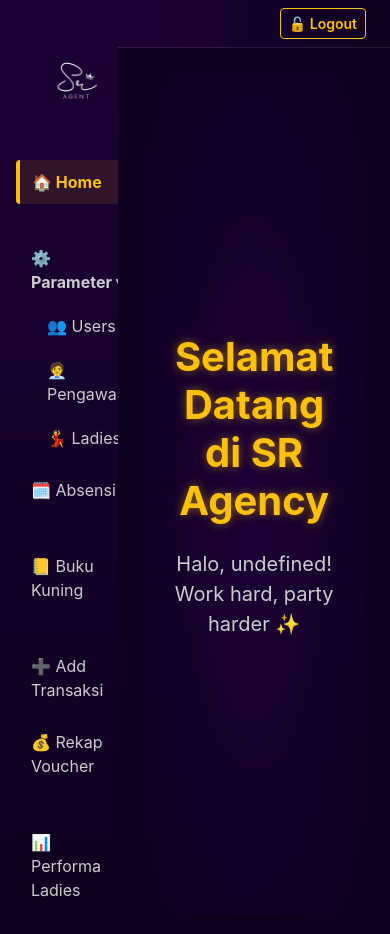
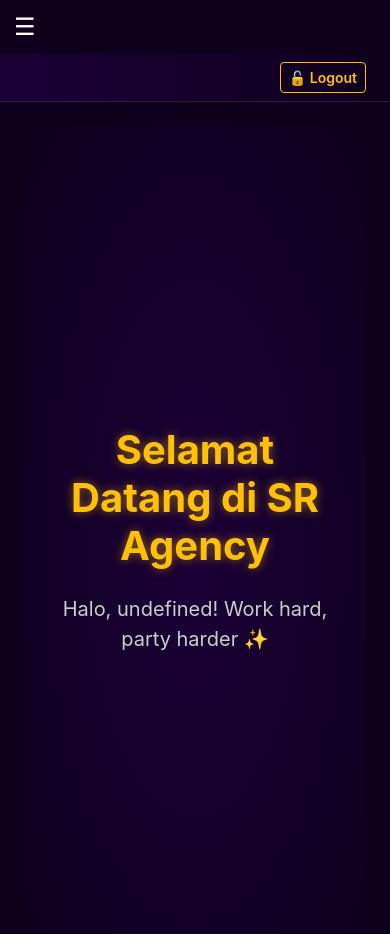
Before and after one commit to rakhafatur/web-sr, a React (Vite) app: page / in a window 390 px wide. Shown: the top 934 px of the page. Built offline with nearby package versions, Linux system fonts and the light colour scheme; sample sign-in values are in the browser's storage.

Commit message:
✨ Responsive Sidebar for Mobile + Layout Update

```diff
--- a/src/components/Sidebar.tsx
+++ b/src/components/Sidebar.tsx
@@ -2,7 +2,7 @@ import { useState } from 'react';
 import { Link, useLocation } from 'react-router-dom';
 import logo from '../assets/logosr.png';
 
-function Sidebar() {
+function Sidebar({ isOpen, onClose }: { isOpen: boolean; onClose: () => void }) {
   const location = useLocation();
   const [showParameterMenu, setShowParameterMenu] = useState(true);
 
@@ -17,19 +17,37 @@ function Sidebar() {
         background: 'linear-gradient(to bottom, #1b0036, #0f001e)',
         color: 'white',
         overflowY: 'auto',
+        position: 'fixed',
+        top: 0,
+        left: isOpen ? 0 : '-250px',
+        zIndex: 1000,
+        transition: 'left 0.3s ease-in-out',
       }}
     >
+      {/* Tombol close untuk HP */}
+      <div className="text-end d-md-none mb-2">
+        <button
+          onClick={onClose}
+          style={{
+            background: 'none',
+            color: 'white',
+            border: 'none',
+            fontSize: '1.5rem',
+          }}
+        >
+          ✕
+        </button>
+      </div>
+
       {/* Logo */}
       <div className="mb-4 text-center">
         <img src={logo} alt="SR Agency Logo" style={{ maxWidth: '120px', borderRadius: 12 }} />
       </div>
 
-      {/* Menu utama */}
+      {/* Menu */}
       <ul className="nav flex-column gap-2">
         <li className="nav-item">
-          <Link to="/" className={`nav-link sidebar-link ${isActive('/') ? 'active' : ''}`}>
-            🏠 Home
-          </Link>
+          <Link to="/" className={`nav-link sidebar-link ${isActive('/') ? 'active' : ''}`}>🏠 Home</Link>
         </li>
 
         <li className="nav-item">
@@ -44,26 +62,17 @@ function Sidebar() {
           {showParameterMenu && (
             <ul className="nav flex-column ms-3">
               <li className="nav-item">
-                <Link
-                  to="/users"
-                  className={`nav-link sidebar-link ${isActive('/users') ? 'active' : ''}`}
-                >
+                <Link to="/users" className={`nav-link sidebar-link ${isActive('/users') ? 'active' : ''}`}>
                   👥 Users
                 </Link>
               </li>
               <li className="nav-item">
-                <Link
-                  to="/pengawas"
-                  className={`nav-link sidebar-link ${isActive('/pengawas') ? 'active' : ''}`}
-                >
+                <Link to="/pengawas" className={`nav-link sidebar-link ${isActive('/pengawas') ? 'active' : ''}`}>
                   🧑‍💼 Pengawas
                 </Link>
               </li>
               <li className="nav-item">
-                <Link
-                  to="/ladies"
-                  className={`nav-link sidebar-link ${isActive('/ladies') ? 'active' : ''}`}
-                >
+                <Link to="/ladies" className={`nav-link sidebar-link ${isActive('/ladies') ? 'active' : ''}`}>
                   💃 Ladies
                 </Link>
               </li>
@@ -72,42 +81,25 @@ function Sidebar() {
         </li>
 
         <li className="nav-item">
-          <Link
-            to="/absensi"
-            className={`nav-link sidebar-link ${isActive('/absensi') ? 'active' : ''}`}
-          >
-            🗓️ Absensi
-          </Link>
+          <Link to="/absensi" className={`nav-link sidebar-link ${isActive('/absensi') ? 'active' : ''}`}>🗓️ Absensi</Link>
         </li>
         <li className="nav-item">
-          <Link
-            to="/buku-kuning"
-            className={`nav-link sidebar-link ${isActive('/buku-kuning') ? 'active' : ''}`}
-          >
+          <Link to="/buku-kuning" className={`nav-link sidebar-link ${isActive('/buku-kuning') ? 'active' : ''}`}>
             📒 Buku Kuning
           </Link>
         </li>
         <li className="nav-item">
-          <Link
-            to="/add-transaksi"
-            className={`nav-link sidebar-link ${isActive('/add-transaksi') ? 'active' : ''}`}
-          >
+          <Link to="/add-transaksi" className={`nav-link sidebar-link ${isActive('/add-transaksi') ? 'active' : ''}`}>
             ➕ Add Transaksi
           </Link>
         </li>
         <li className="nav-item">
-          <Link
-            to="/rekap-voucher"
-            className={`nav-link sidebar-link ${isActive('/rekap-voucher') ? 'active' : ''}`}
-          >
+          <Link to="/rekap-voucher" className={`nav-link sidebar-link ${isActive('/rekap-voucher') ? 'active' : ''}`}>
             💰 Rekap Voucher
           </Link>
         </li>
         <li className="nav-item">
-          <Link
-            to="/performa-ladies"
-            className={`nav-link sidebar-link ${isActive('/performa-ladies') ? 'active' : ''}`}
-          >
+          <Link to="/performa-ladies" className={`nav-link sidebar-link ${isActive('/performa-ladies') ? 'active' : ''}`}>
             📊 Performa Ladies
           </Link>
         </li>
--- a/src/layout/MainLayout.tsx
+++ b/src/layout/MainLayout.tsx
@@ -1,15 +1,41 @@
+import { useEffect, useState } from 'react';
 import Sidebar from '../components/Sidebar';
 import Header from '../components/Header';
 
 function MainLayout({ children }: { children: React.ReactNode }) {
+  const [sidebarOpen, setSidebarOpen] = useState(true);
+
+  useEffect(() => {
+    if (window.innerWidth < 768) {
+      setSidebarOpen(false);
+    }
+  }, []);
+
   return (
     <div className="d-flex" style={{ minHeight: '100vh' }}>
-      <Sidebar />
-      <div className="flex-grow-1 d-flex flex-column">
-        <Header /> {/* 👉 Tambahkan di atas */}
-        <main className="flex-grow-1 p-4" style={{ backgroundColor: '#0f001e', color: '#eee' }}>
-          {children}
-        </main>
+      <Sidebar isOpen={sidebarOpen} onClose={() => setSidebarOpen(false)} />
+
+      <div
+        className="flex-grow-1 d-flex flex-column"
+        style={{
+          marginLeft: sidebarOpen ? 250 : 0,
+          transition: 'margin 0.3s ease',
+          backgroundColor: '#0f001e',
+          color: '#eee',
+        }}
+      >
+        {/* Tombol hamburger di HP */}
+        <div className="d-md-none p-2">
+          <button
+            onClick={() => setSidebarOpen(true)}
+            style={{ background: 'none', border: 'none', color: 'white', fontSize: '1.5rem' }}
+          >
+            ☰
+          </button>
+        </div>
+
+        <Header />
+        <main className="flex-grow-1 p-4">{children}</main>
       </div>
     </div>
   );
```
